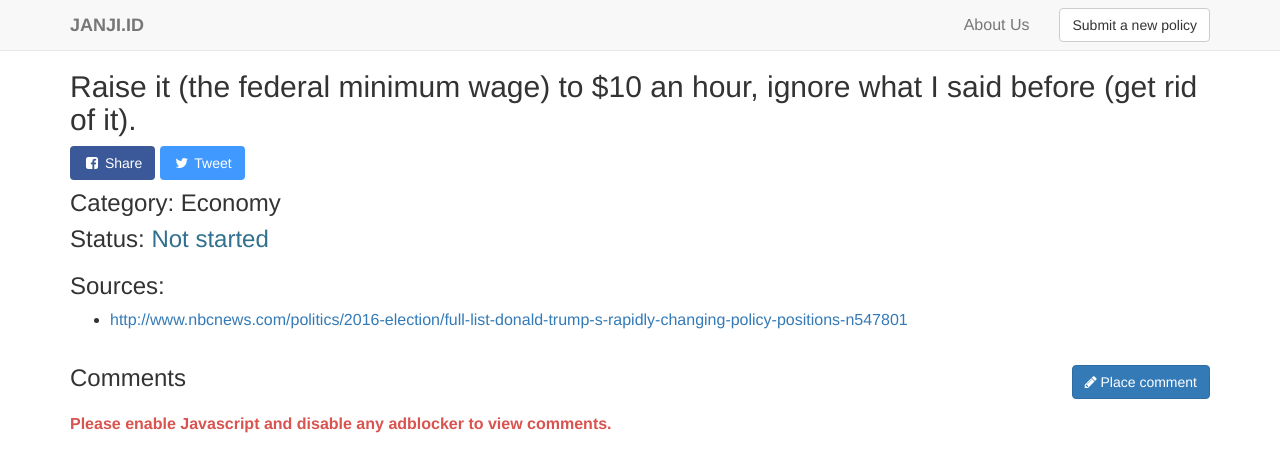
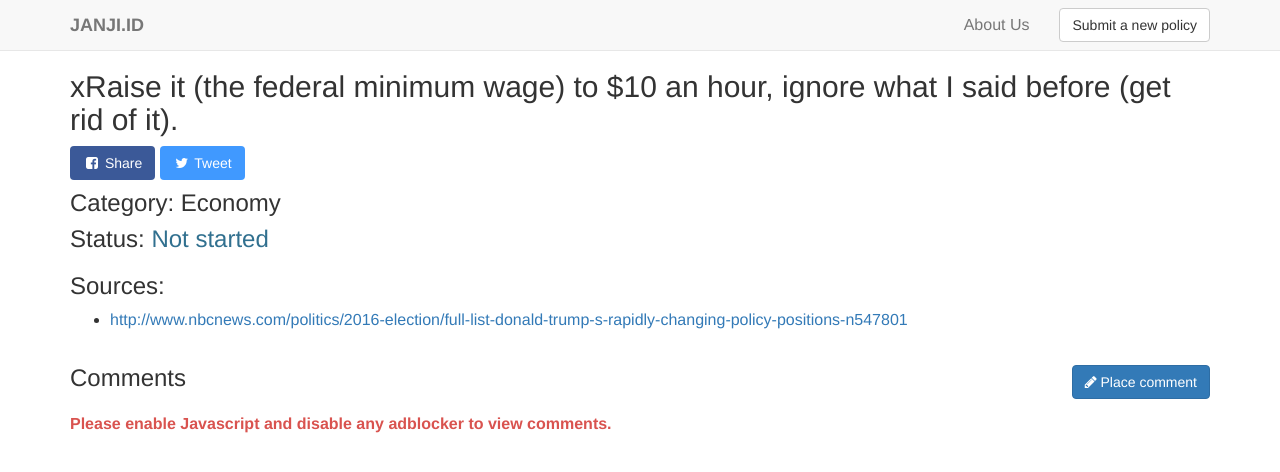
Before and after one commit to janjiid/dki, a Jekyll site: the page built from promises/raise-it-the-federal-minimum-wage-to-10-an-hour-ignore-what-i-said-before-get-rid-of-it.html, in a window 1280 px wide. Shown: the top 472 px of the page. Built offline with Jekyll 4.4.1, drawn with Linux system fonts in a browser that asks for light colours; nearby versions of some CDN libraries.

Commit message:
Update raise-it-the-federal-minimum-wage-to-10-an-hour-ignore-what-i-said-before-get-rid-of-it.html

```diff
--- a/promises/raise-it-the-federal-minimum-wage-to-10-an-hour-ignore-what-i-said-before-get-rid-of-it.html
+++ b/promises/raise-it-the-federal-minimum-wage-to-10-an-hour-ignore-what-i-said-before-get-rid-of-it.html
@@ -6,7 +6,7 @@ permalink: /:basename/
 <div class="container">
   <div class="row">
     <div class="col-md-12">
-      <h2>Raise it (the federal minimum wage) to $10 an hour, ignore what I said before (get rid of it).</h2>
+      <h2>xRaise it (the federal minimum wage) to $10 an hour, ignore what I said before (get rid of it).</h2>
 	  <a class='btn facebook' target="_blank" href="https://www.facebook.com/sharer.php?u=https://trumptracker.github.io/raise-it-the-federal-minimum-wage-to-10-an-hour-ignore-what-i-said-before-get-rid-of-it/&title=Raise+it+%28the+federal+minimum+wage%29+to+%2410+an+hour%2C+ignore+what+I+said+before+%28get+rid+of+it%29."> <i class="fa fa-facebook-square fa-fw" aria-hidden="true"></i> Share</a>
       <a class="btn twitter" href="https://twitter.com/share?url=https://trumptracker.github.io/&text=%40realDonaldTrump+hasn%27t+started+promise+no.+45%3A+Raise+it+%28the+federal+minimum+wage%29+to+%2410+an+hour%2C...&hashtags=TrumpTracker" target="_blank"><i class="fa fa-fw fa-twitter" aria-hidden="true"></i> Tweet</a>
     </div>
```
